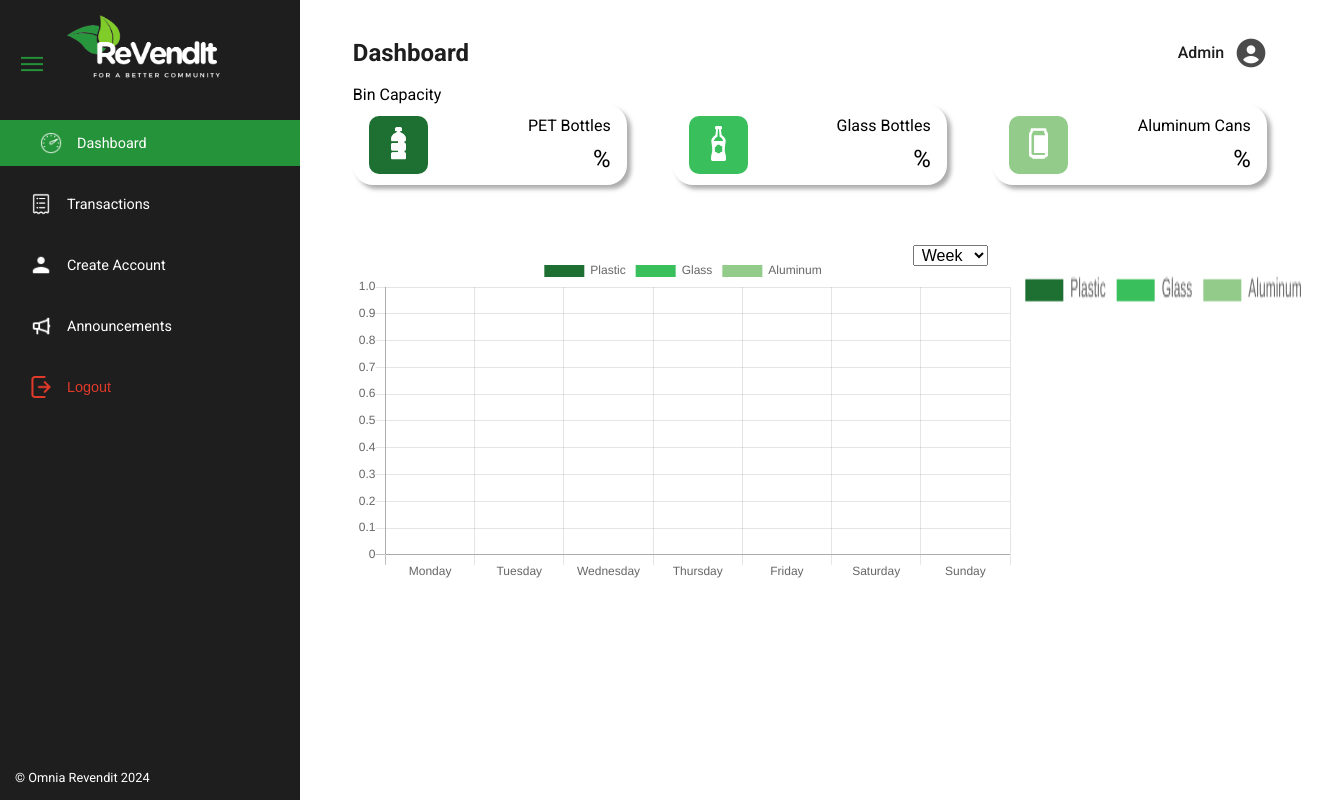
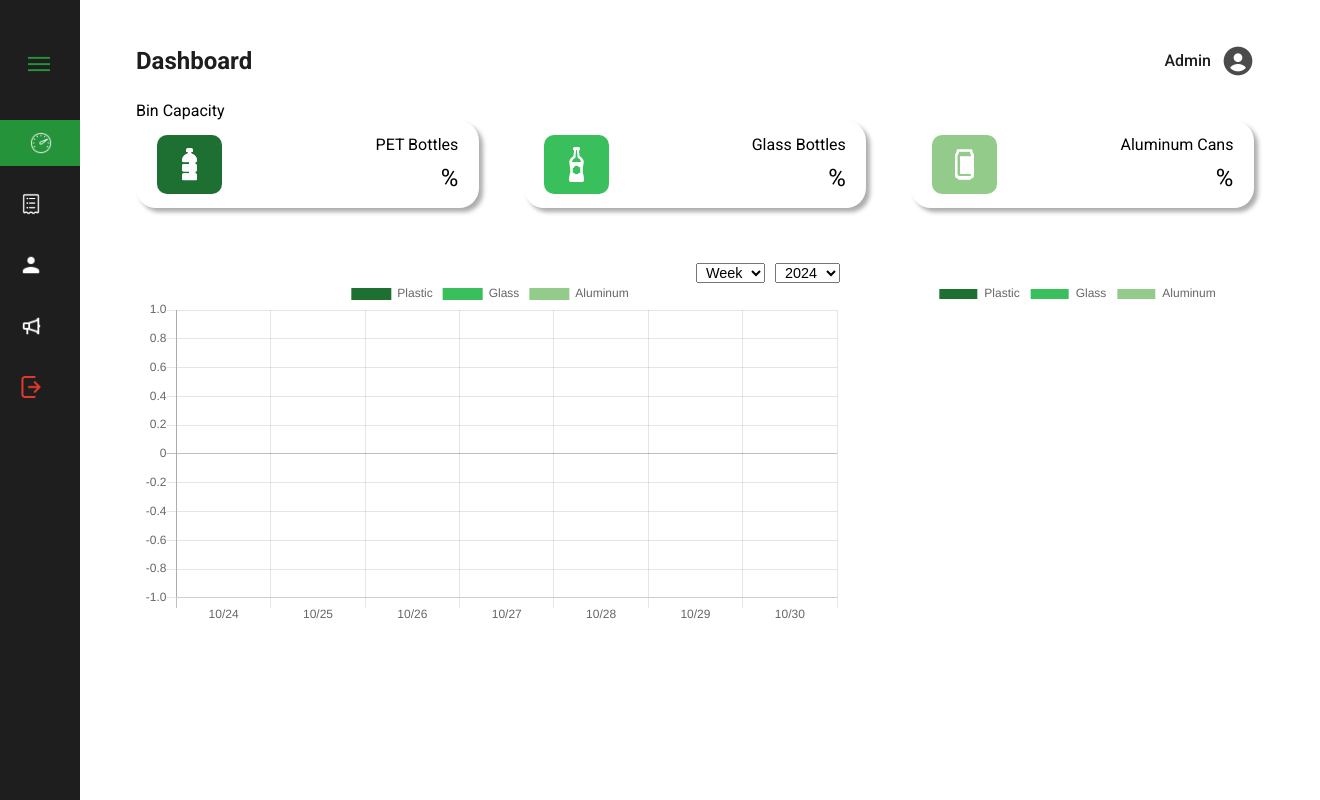
Before and after one commit to kurtouano/thesis-web, a PHP site: page /ThesisWeb/dashboard.php in a window 1320 px wide. Run offline with PHP 8.4, Linux system fonts and the light colour scheme; the visitor is signed in with stand-in values (Sample User, id 1); data that the repository does not hold is empty; some libraries are stand-ins or nearby versions.

Commit message:
Fixed Dashboard Rendering Admin & Started Renponsive queries

```diff
--- a/ThesisWeb/css/announcement.css
+++ b/ThesisWeb/css/announcement.css
@@ -87,7 +87,7 @@
 }
 
 .announcement-img {
-  max-width: 50%;
+  max-width: 40%;
   min-width: 400px;
   margin-bottom: 20px;
   border-radius: 5px;
@@ -124,6 +124,10 @@
   flex-direction: row;
   justify-content: center;
   align-items: center;
+}
+
+#announcementModal {
+  display: none;
 }
 
 .modal-content {
--- a/ThesisWeb/css/create-acc.css
+++ b/ThesisWeb/css/create-acc.css
@@ -16,10 +16,10 @@
 
 .create-acc-form input,
 select {
-  font-size: 0.9rem;
+  font-size: 0.8rem;
   border: 1px solid rgba(143, 142, 142, 0.538);
   border-radius: 5px;
-  padding: 10px 10px;
+  padding: 10px 15px;
   margin-bottom: 15px;
 }
 
--- a/ThesisWeb/css/dashboard.css
+++ b/ThesisWeb/css/dashboard.css
@@ -4,11 +4,22 @@
   justify-content: space-between;
   background-color: white;
   border-radius: 20px;
+  min-width: 200px;
   padding: 4% 6%;
   box-shadow: 4px 4px 4px 0 rgba(143, 142, 142, 0.724);
+
+  transition: all 0.15s ease-in-out;
+}
+
+.dashboard-div:hover {
+  box-shadow: 1px 1px 6px 1px rgba(143, 142, 142, 0.724);
 }
 
 .dashboard-icon {
+  display: flex;
+  flex-direction: row;
+  align-items: center;
+  justify-content: center;
   background-color: var(--color-green-1);
   padding: 4% 5%;
   border-radius: 10px;
@@ -26,6 +37,7 @@
 }
 
 .material-name {
+  text-wrap: nowrap;
   font-size: var(--font-size-body);
   color: var(--color-gray);
 }
@@ -47,38 +59,40 @@
   font-weight: bold;
 }
 
-.chart-controls label {
-  margin-right: 5px;
-}
-
-#timePeriod {
-  font-size: 1rem;
-  padding: 0 4px;
-}
-
-.dashboard-charts {
+.chart-controls {
   display: flex;
   flex-direction: row;
-  justify-content: space-between;
-}
-
-.chart-controls {
+  column-gap: 10px;
   position: absolute;
   color: black;
   border: none;
   border-radius: 3px;
-  top: -10px;
-  left: 560px;
+  top: -15px;
+  right: 0;
 }
 
-#myBarChart {
-  width: 100%;
-  max-width: 660px;
-  border-radius: 20px;
+#timePeriod, #yearOptions {
+  font-size: 0.9rem;
+  padding: 0 5px;
 }
 
-#myPieChart {
+.dashboard-charts {
   width: 100%;
-  max-width: 300px;
-  border-radius: 20px;
+  display: grid;
+  grid-template-columns: 2fr 1fr;
+  justify-items: center;
+  column-gap: 5%;
 }
+
+.bar-chart-div {
+  position: relative;
+  width: 100%;
+  max-width: 700px;
+  min-width: 420px;
+}
+
+.pie-chart-div {
+  width: 100%;
+  max-width: 350px;
+  min-width: 220px;
+}
--- a/ThesisWeb/css/main.css
+++ b/ThesisWeb/css/main.css
@@ -33,6 +33,13 @@ body {
   flex-direction: row;
 }
 
+.sidenav-section,
+.burger-sidenav,
+.nav-icons-content,
+.main-section {
+  transition: all 0.25s ease-in-out;
+}
+
 .sidenav-section {
   z-index: 1;
   width: 20%;
@@ -43,8 +50,6 @@ body {
   background-color: var(--color-black-1);
   position: fixed;
   text-wrap: nowrap;
-
-  transition: all 0.25s ease-in-out;
 }
 
 .sidenav-section.collapsed {
@@ -60,6 +65,18 @@ body {
   padding: 10px;
 }
 
+.nav-logo-img {
+  opacity: 1;
+  width: 180px;
+  margin-bottom: 20px;
+}
+
+.nav-logo-img.collapsed {
+  transition: opacity 0.25s ease-in-out;
+  height: 80px;
+  opacity: 0;
+}
+
 .burger-sidenav {
   z-index: 1;
   position: absolute;
@@ -68,26 +85,13 @@ body {
   cursor: pointer;
   color: var(--color-green-1);
   font-size: 1.5rem;
-  left: 25px;
+  left: 32px;
   top: 50px;
   transform: rotate(90deg);
-
-  transition: all 0.25s;
 }
 
 .burger-sidenav:hover {
   opacity: 0.7;
-}
-
-.nav-logo-img {
-  visibility: visible;
-  width: 180px;
-  margin-bottom: 20px;
-}
-
-.nav-logo-img.collapsed {
-  height: 80px;
-  visibility: hidden;
 }
 
 .nav-icons-div {
@@ -109,9 +113,12 @@ body {
   display: flex;
   flex-direction: row;
   align-items: center;
-  padding: 12px 30px;
+  padding: 12px 20px;
+}
 
-  transition: all 0.25s ease-in-out;
+.nav-icons-content span {
+  transition: opacity 0.25s ease-in-out;
+  opacity: 0;
 }
 
 .nav-icons-div .active {
@@ -122,7 +129,7 @@ body {
   transform: translateX(10px);
 }
 
-.nav-icons-content:hover{
+.nav-icons-content:hover {
   transform: translateX(10px);
   opacity: 0.8;
 }
@@ -157,8 +164,6 @@ body {
   padding: 0 4%;
   height: 100vh;
   width: 80%;
-
-  transition: all 0.25s ease-in-out;
 }
 
 .main-section.collapsed {
@@ -215,7 +220,7 @@ body {
 .grid-main {
   display: grid;
   grid-template-columns: 1fr 1fr 1fr;
-  grid-gap: 5%;
+  grid-gap: 4%;
   position: relative;
 }
 
--- a/ThesisWeb/dashboard.php
+++ b/ThesisWeb/dashboard.php
@@ -6,6 +6,18 @@ use PHPMailer\PHPMailer\Exception;
 require 'vendor/autoload.php';
 require 'require/dbconf.php';
 require 'require/login-require.php';
+
+$yearOptions = [];
+$query = "SELECT DISTINCT YEAR(timestamp) AS year FROM transaction_records ORDER BY year DESC";
+$result = mysqli_query($conn, $query);
+
+if ($result) {
+    while ($row = mysqli_fetch_assoc($result)) {
+        $yearOptions[] = $row['year'];
+    }
+}
+
+$currentYear = date('Y');
 
 $getBinsCapacity = mysqli_query($conn, "SELECT pet_bin, glass_bin, aluminum_bin, isBinFull, date_time FROM bins_capacity ORDER BY date_time DESC LIMIT 1");
 
@@ -94,15 +106,16 @@ $conn->close();
 
     <link rel="stylesheet" href="css/main.css">
     <link rel="stylesheet" href="css/dashboard.css">
+    <link rel="stylesheet" href="css/responsive.css">
+
     <script src="https://cdnjs.cloudflare.com/ajax/libs/Chart.js/2.5.0/Chart.min.js"></script>
-
 </head>
 
 <body>
-    <nav class="sidenav-section">
+    <nav class="sidenav-section collapsed">
         <div class="nav-logo">
-            <button class="burger-sidenav">|||</button>
-            <img class="nav-logo-img" src="assets/main-logo-light.png" alt="">
+            <button class="burger-sidenav collapsed">|||</button>
+            <img class="nav-logo-img collapsed" src="assets/main-logo-light.png" alt="">
         </div>
 
         <div class="nav-icons-div">
@@ -141,12 +154,12 @@ $conn->close();
                 </div>
             </button>
 
-            <p class=footer>&copy; Omnia Revendit 2024</p>
+            <p class="footer collapsed">&copy; Omnia Revendit 2024</p>
 
         </div>
     </nav>
 
-    <main class="main-section">
+    <main class="main-section collapsed">
 
         <div class="top-nav">
             <p class="top-nav-title">Dashboard</p>
@@ -195,17 +208,30 @@ $conn->close();
 
 
         <div class="dashboard-charts-div">
-            <div class="chart-date-text"></div> <!-- CHART TITLE -->
+            <div class="chart-date-text"></div>
+            <div class="dashboard-charts">
+                <div class="bar-chart-div">
+                    <canvas id="myBarChart"></canvas>
                     <div class="chart-controls">
                         <select id="timePeriod" onchange="changePeriod(this.value)">
                             <option value="week">Week</option>
-                    <option value="month">Month</option>
                             <option value="year">Year</option>
                         </select>
+                        <select id="yearOptions" onchange="yearOptions(this.value)">
+                            <?php
+                            if (!in_array($currentYear, $yearOptions)) {
+                                array_unshift($yearOptions, $currentYear);
+                            }
+                            foreach ($yearOptions as $year) {
+                                echo "<option value='$year'>$year</option>";
+                            }
+                            ?>
+                        </select>
                     </div>
-            <div class="dashboard-charts">
-                <canvas id="myBarChart"></canvas>
+                </div>
+                <div class="pie-chart-div">
                     <canvas id="myPieChart"></canvas>
+                </div>
             </div>
         </div>
 
--- a/ThesisWeb/js/nav-transitions.js
+++ b/ThesisWeb/js/nav-transitions.js
@@ -1,5 +1,4 @@
 document.querySelector('.burger-sidenav').addEventListener('click', function() {
-    let isClicked = 1;
     const sidenav = document.querySelector('.sidenav-section');
     const navIconsContentText = document.querySelectorAll('.nav-icons-content span');
     const navIconsContent = document.querySelectorAll('.nav-icons-content');
@@ -18,8 +17,7 @@ document.querySelector('.burger-sidenav').addEventListener('click', function() {
     // Hide or show text based on the collapsed state
     if (sidenav.classList.contains('collapsed')) {
         navIconsContentText.forEach(content => {
-            content.style.display = 'none';
-
+            content.style.opacity = '0';
         });
 
         navIconsContent.forEach(content => {
@@ -28,7 +26,7 @@ document.querySelector('.burger-sidenav').addEventListener('click', function() {
 
     } else {
         navIconsContentText.forEach(content => {
-            content.style.display = 'flex';
+            content.style.opacity = '1';
         });
 
         navIconsContent.forEach(content => {
```
Also changed, not shown: ThesisWeb/announcement.php (+10 -11 lines), ThesisWeb/create-acc.php (+7 -8 lines), ThesisWeb/css/reset-pass.css (added, +42 -0 lines), ThesisWeb/css/responsive.css (added, +93 -0 lines), ThesisWeb/history.php (+6 -6 lines), ThesisWeb/js/dashboard-chart.js (+29 -12 lines), ThesisWeb/require/dashboard-chart-render.php (+53 -32 lines), ThesisWeb/require/resetpass.php (+49 -12 lines), ThesisWeb/user-announcement.php (+9 -8 lines), ThesisWeb/user-dashboard.php (+9 -8 lines), ThesisWeb/assets/announcements-images/672256685e69d.jpg (added). Lines whose indentation alone changed are shown as unchanged.
